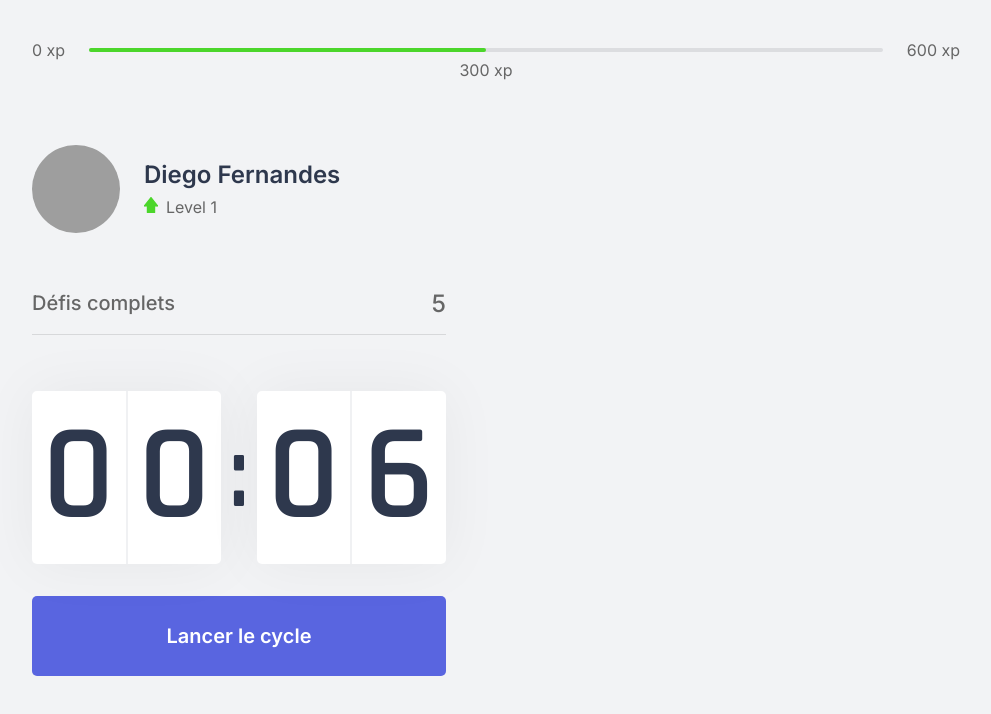
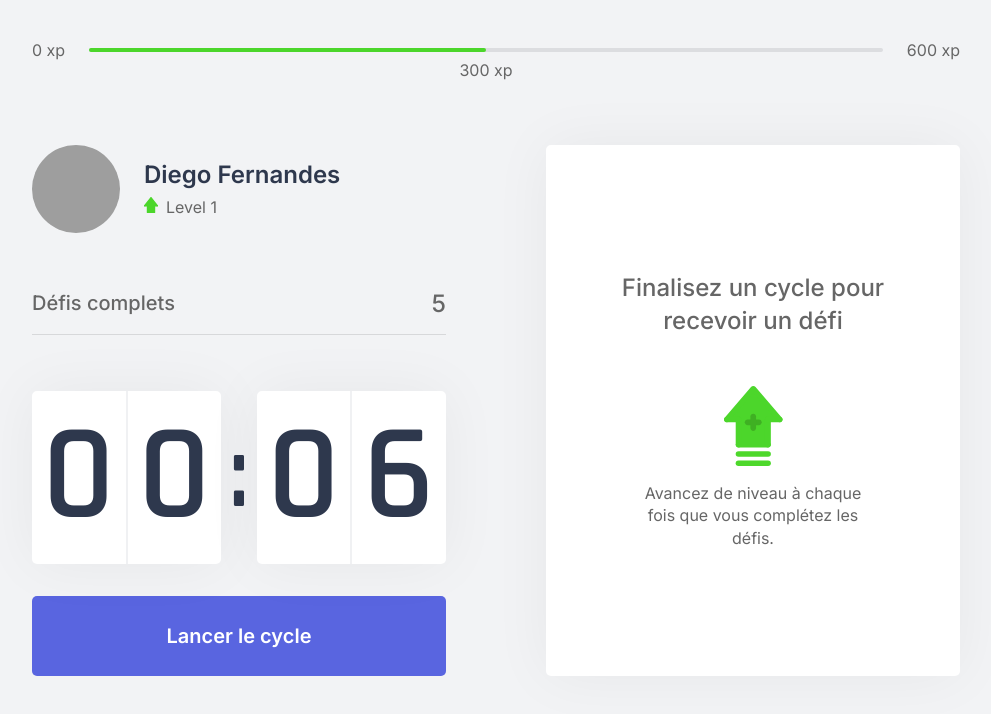
Before and after one commit to mitaksim1/move.it-mitaksim, a Next.js app: page / in a window 1280 px wide. Shown: the top 714 px of the page, without its empty margins (144-1135 px from the left). Built offline with nearby package versions, Linux system fonts and the light colour scheme; grey boxes are pictures that could not be loaded.

Commit message:
Création du composant ChallengeBox et ses styles CSS quand le défi n'est pas actif

```diff
--- /dev/null
+++ b/src/components/ChallengeBox.tsx
@@ -0,0 +1,16 @@
+import styles from '../styles/components/ChallengeBox.module.css';
+
+// Après la création de ce composant, l'appeler dans index.tsx
+export function ChallengeBox() {
+    return (
+        <div className={styles.challengeBoxContainer}>
+            <div className={styles.challengeNotActive}>
+                <strong>Finalisez un cycle pour recevoir un défi</strong>
+                <p>
+                    <img src="icons/level-up.svg" alt="Level up"/>
+                    Avancez de niveau à chaque fois que vous complétez les défis.
+                </p>
+            </div>
+        </div>
+    );
+}
--- a/src/pages/index.tsx
+++ b/src/pages/index.tsx
@@ -1,9 +1,11 @@
+import Head from 'next/head';
+
 import { ExperienceBar } from '../components/ExperienceBar';
+import { ChallengeBox } from '../components/ChallengeBox';
 import { Countdown } from '../components/Countdown';
 import { CompletedChallenges } from '../components/CompletedChallenges';
 import { Profile } from '../components/Profile';
 
-import Head from 'next/head';
 
 import styles from '../styles/pages/Home.module.css';
 
@@ -24,7 +26,7 @@
         </div>
         {/* Partie droite */}
         <div>
-
+          <ChallengeBox />
         </div>
       </section>
     </div>
--- /dev/null
+++ b/src/styles/components/ChallengeBox.module.css
@@ -0,0 +1,44 @@
+.challengeBoxContainer {
+    /* prend 100% du parent (section) */
+    height: 100%;
+    background: var(--white);
+    border-radius: 5px;
+    box-shadow: 0 0 60px rgba(0, 0, 0, 0.05);
+    /* Haut/Bas Côtés*/
+    padding: 1.5rem 2rem;
+
+    display: flex;
+    flex-direction: column;
+    align-items: center;
+    justify-content: center;
+    text-align: center;
+}
+
+/* Bloc qui contient les textes + l'icône*/
+.challengeNotActive {
+    display: flex;
+    flex-direction: column;
+    align-items: center;
+}
+
+/* Texte */
+.challengeNotActive strong {
+    font-size: 1.5rem;
+    font-weight: 500;
+    line-height: 1.4;
+}
+
+/* Texte */
+.challengeNotActive p {
+    display: flex;
+    flex-direction: column;
+    align-items: center;
+    line-height: 1.4;
+    max-width: 70%;
+    margin-top: 3rem;
+}
+
+/* Icone */
+.challengeNotActive p img {
+    margin-bottom: 1rem;
+}
```
